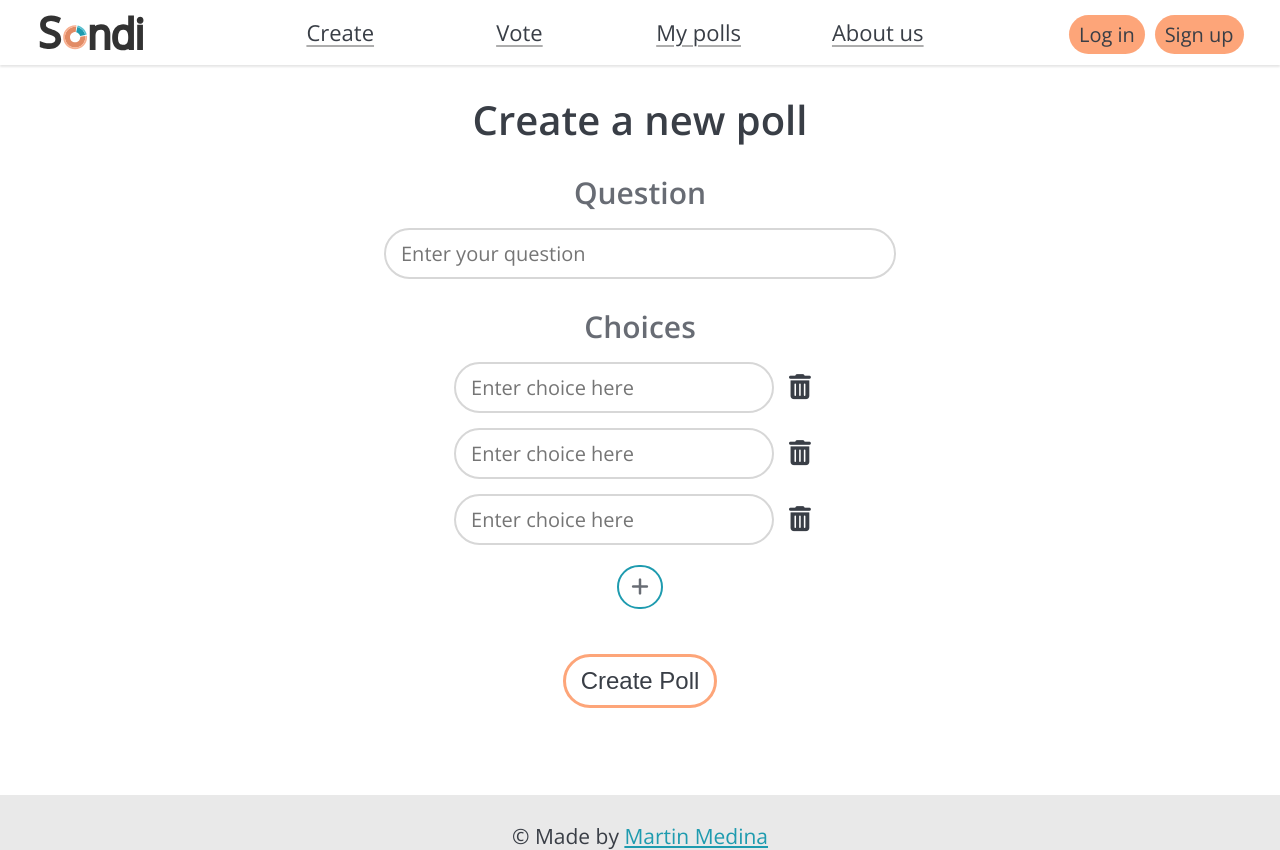
After one commit to medinammartin3/Sondi, a Django app: page /polls/create in a window 1280 px wide. The commit adds this page. Run offline with Django 4.2, Linux system fonts and the light colour scheme; some libraries are stand-ins or nearby versions.

Commit message:
Poll create implementation

```diff
--- /dev/null
+++ b/polls/forms.py
@@ -0,0 +1,38 @@
+from typing import Text
+from django import forms
+from .models import Question, Choice
+
+class QuestionForm(forms.ModelForm):
+    class Meta:
+        model = Question
+        fields = ["question_text"]
+        labels = {"question_text": "Question"}
+        widgets = {
+            'question_text': forms.TextInput(attrs={
+                'placeholder': 'Enter your question'
+            }),
+        }
+
+
+class ChoiceForm(forms.ModelForm):
+    class Meta:
+        model = Choice
+        fields = ["choice_text"]
+        labels = {"choice_text": "Choice"}
+
+
+
+ChoiceFormSet = forms.modelformset_factory(
+    Choice, fields=("choice_text",), extra=3, max_num=100,
+    labels = {"choice_text": "Choice"},
+    error_messages = {
+            'choice_text': {
+                'required': 'Please enter a choice.',
+            },
+        },
+    widgets = {
+        'choice_text': forms.TextInput(attrs={
+            'placeholder': 'Enter choice here'
+        }),
+    }
+)
--- a/polls/models.py
+++ b/polls/models.py
@@ -4,10 +4,10 @@ from django.db import models
 from django.utils import timezone
 from django.contrib import admin
 
-
 class Question(models.Model):
-    question_text = models.CharField(max_length=200)
+    question_text = models.CharField(max_length=200, blank=False)
     pub_date = models.DateTimeField("date published")
+    code = models.IntegerField(default=0)
     def __str__(self):
         return self.question_text
     @admin.display(
@@ -21,7 +21,7 @@ class Question(models.Model):
 
 class Choice(models.Model):
     question = models.ForeignKey(Question, on_delete=models.CASCADE)
-    choice_text = models.CharField(max_length=200)
+    choice_text = models.CharField(max_length=200, blank=False)
     votes = models.IntegerField(default=0)
     def __str__(self):
         return self.choice_text
--- /dev/null
+++ b/polls/static/polls/script.js
@@ -0,0 +1,73 @@
+let choiceForm = document.querySelectorAll(".choice-form");
+let container = document.querySelector("#form-container");
+let addButton = document.querySelector("#add-button");
+let deleteButtons = document.querySelectorAll(".delete-button");
+let totalForms = document.querySelector;("#id_form-TOTAL_FORMS");
+
+let formNum = choiceForm.length - 1;
+
+addButton.addEventListener('click', addForm);
+deleteButtons.forEach(deleteButton =>{
+    deleteButton.addEventListener('click', deleteForm);
+});
+removeLabels();
+
+function addForm(event) {
+    event.preventDefault();
+
+    let newForm = choiceForm[0].cloneNode(true); //Clone the choice form
+    let formRegex = RegExp(`form-(\\d){1}-`,'g'); //Regex to find all instances of the form number
+
+    formNum++; //Increment the form number
+    newForm.innerHTML = newForm.innerHTML.replace(formRegex, `form-${formNum}-`); //Update the new form to have the correct form number
+    container.insertBefore(newForm, addButton); //Insert the new form at the end of the list of forms
+
+    totalForms.value = `${formNum + 1}`; //Increment the number of total forms in the management form
+
+    // Add event listener to new form delete button
+    deleteButtons = document.querySelectorAll(".delete-button");
+    deleteButtons[deleteButtons.length - 1].addEventListener('click', deleteForm)
+
+    updateDeleteButtons();
+    removeLabels();
+}
+
+function deleteForm(event){
+    event.preventDefault();
+
+    let parentDiv = event.target.closest('.choice-form'); // Form we want to remove
+    parentDiv.remove();
+
+    formNum--;
+    totalForms.value = `${formNum + 1}`;
+
+    let forms = document.querySelectorAll(".choice-form");
+    forms.forEach((form, index) => {
+        let input = form.querySelector('input');
+        input.id= `id_form-${index}-choice_text`
+    });
+
+    updateDeleteButtons();
+    removeLabels();
+}
+
+function updateDeleteButtons(){
+    if (formNum <= 1) {
+        let deleteButtons = document.querySelectorAll(".delete-button");
+        deleteButtons.forEach(button => {
+            button.disabled = true;
+        });
+    }else{
+        let deleteButtons = document.querySelectorAll(".delete-button");
+        deleteButtons.forEach(button => {
+            button.disabled = false;
+        });
+    }
+}
+
+function removeLabels(){
+    let labels = document.querySelectorAll("label");
+    labels.forEach(label => {
+        label.remove()
+    });
+}
--- a/polls/static/polls/style.css
+++ b/polls/static/polls/style.css
@@ -1,7 +1,102 @@
-body {
-    background: white url("images/background.png") no-repeat;
+main{
+    text-align: center;
 }
 
-li a {
-    color: green;
+h1{
+    font-size: 40px;
+    margin-bottom: 25px;
 }
+
+h2{
+    font-size: 30px;
+    color: #686c74;
+    margin-bottom: 15px;
+}
+
+p{
+    margin: 0;
+}
+
+#id_question_text{
+    margin-bottom: 2px;
+    width: 40vw;
+}
+
+.choice-form{
+    display: flex;
+    place-content: center;
+    margin-bottom: 15px;
+}
+
+input{
+    color: #393e46;
+    border-radius: 40px;
+    border: solid #d7d7d7 2px;
+    width: 25vw;
+    padding: 10px 15px;
+    font-family: "Open sans", sans-serif;
+    font-size: 20px;
+}
+
+input:focus{
+    outline-color: #979797;
+}
+
+input:placeholder-shown{
+    color: #949494;
+    font-family: "Open sans", sans-serif;
+    font-size: 20px;
+}
+
+.button{
+    padding: 10px 15px;
+    font-size: 18px;
+}
+
+.delete-button{
+    border: none;
+}
+
+.choice-form i{
+    color: #393e46;
+    font-size: 25px;
+}
+
+.choice-form i:hover{
+    color: #949494;
+}
+
+.delete-button:disabled i {
+    color: #d3d3d3;
+}
+
+.delete-button:disabled i:hover {
+    color: #d3d3d3;
+    cursor: not-allowed;
+}
+
+#add-button{
+    border: solid #1e9baf 2px;
+    margin: 5px 0;
+    border-radius: 100px;
+    font-size: 20px;
+    color: #686c74;
+    padding: 10px 12px;
+}
+
+#add-button:hover{
+    border: solid #1e9baf 2px;
+    background-color: #c6f7ff;
+}
+
+#validate{
+    margin-top: 40px;
+    font-size: 24px;
+}
+
+#validate:hover{
+    border: solid #fda579 3px;
+    background-color: #ffd1ba;
+    font-size: 24px;
+    text-decoration: none;
+}
--- /dev/null
+++ b/polls/templates/polls/create.html
@@ -0,0 +1,37 @@
+{% extends "base.html" %}
+
+{% block title %}Create Poll | Sondi{% endblock %}
+
+{% block css %}
+{% load static %}
+{% static 'polls/style.css' %}
+{% endblock %}
+
+{% block extraLinks %}
+{% endblock %}
+
+{% block content %}
+    <h1>Create a new poll</h1>
+    <form id="form-container" method="POST" action="">
+        {% csrf_token %}
+        <h2>Question</h2>
+        {{ question_form.as_p }}
+        <h2>Choices</h2>
+        {{ choice_formset.management_form }}
+        <div id="choice_forms">
+            {% for form in choice_formset %}
+                <div class="choice-form">
+                    {{ form.as_p }}
+                    <button type="button" class="delete-button button"><i class="fa-solid fa-trash-can"></i></button>
+                </div>
+            {% endfor %}
+        </div>
+        <button type="button" id="add-button" class="button"><i class="fa-solid fa-plus"></i></button>
+        <br>
+        <button action="submit" id="validate" class="button">Create Poll</button>
+    </form>
+{% endblock %}
+
+{% block JavaScript %}
+{% static 'polls/script.js' %}
+{% endblock %}
--- a/polls/urls.py
+++ b/polls/urls.py
@@ -7,5 +7,7 @@ urlpatterns = [
     path("", views.IndexView.as_view(), name="index"),
     path("<int:pk>/", views.DetailView.as_view(), name="detail"),
     path("<int:pk>/results/", views.ResultsView.as_view(), name="results"),
-    path("<int:question_id>/vote/", views.vote, name="vote")
+    path("<int:question_id>/vote/", views.vote, name="vote"),
+    path("create", views.CreatePollView.as_view(), name="create"),
+    path("confirmation", views.confirmation, name="confirmation")
 ]
--- a/polls/views.py
+++ b/polls/views.py
@@ -1,11 +1,13 @@
+import random
 from django.http import HttpResponseRedirect
 from django.shortcuts import get_object_or_404, render
 from django.urls import reverse
 from django.views import generic
 from django.utils import timezone
 
+from .forms import QuestionForm, ChoiceFormSet
+
 from .models import Choice, Question
-
 
 class IndexView(generic.ListView):
     template_name = "polls/index.html"
@@ -54,3 +56,36 @@ def vote(request, question_id):
         # with POST data. This prevents data from being posted twice if a
         # user hits the Back button.
         return HttpResponseRedirect(reverse("polls:results", args=(question.id,)))
+
+
+
+class CreatePollView(generic.CreateView):
+    template_name = "polls/create.html"
+
+    def get(self, request, *args, **kargs):
+        question_form = QuestionForm()
+        choice_formset = ChoiceFormSet(queryset=Choice.objects.none())
+        return render(request, "polls/create.html", {"question_form": question_form, "choice_formset": choice_formset})
+
+    def post(self, request, *args, **kargs):
+        question_form = QuestionForm(data=self.request.POST)
+        choice_formset = ChoiceFormSet(data=self.request.POST)
+        if question_form.is_valid() and choice_formset.is_valid():
+            question = question_form.save(commit=False)
+            question.pub_date = timezone.now()
+            #TODO: prevent repeated code
+            question.code = random.randint(11111,99999)
+            question.save()
+            question_id = question.id
+            choices = choice_formset.save(commit=False)
+            for choice in choices:
+                choice.question_id = question_id
+                choice.save()
+            return HttpResponseRedirect(reverse('polls:confirmation'))
+        else:
+            return render(request, "polls/create.html", {"question_form": question_form, "choice_formset": choice_formset})
+
+def confirmation(request):
+    return render(request, "polls/confirmation.html")
+
+#TODO: prevent double vote and doble question creation on back button hit
--- a/static/base.css
+++ b/static/base.css
@@ -133,6 +133,7 @@ main {
     color: #393e46;
     border-radius: 40px;
     border: solid #fda579 3px;
+    background-color: #fffffffc;
 }
 
 .button:hover{
@@ -141,4 +142,5 @@ main {
     text-decoration-thickness: 1.5px;
     text-underline-offset: 3px;
     text-decoration-color: #adadad;
+    cursor: pointer;
 }
--- a/templates/base.html
+++ b/templates/base.html
@@ -8,11 +8,13 @@
     <link rel="stylesheet" href="{% block css %}{% endblock %}">
     <link rel="icon" type="image/x-icon" href="{% static 'images/favicon.ico' %}">
     <link href="https://fonts.googleapis.com/css?family=Open+Sans:400,600,300" rel="stylesheet" type="text/css">
+    <script src="https://kit.fontawesome.com/de7fdc911d.js" crossorigin="anonymous"></script>
+    {% block extraLinks %}{% endblock %}
 </head>
 <body>
     <div id="wrapper">
         <nav>
-            <a href=""><img src="{% static 'images/sondi-logo.svg' %}" alt="Logo" width="120px"></a>
+            <a href="{% url 'home:index' %}"><img src="{% static 'images/sondi-logo.svg' %}" alt="Logo" width="120px"></a>
             <ul>
                 <li><a href="" {% block createSelected %}{% endblock %}>Create</a></li>
                 <li><a href="" {% block voteSelected %}{% endblock %}>Vote</a></li>
@@ -33,5 +35,6 @@
             <p>© Made by <a href="https://medinammartin3.github.io/" target="_blank">Martin Medina</a></p>
         </footer>
     </div>
+    <script type="text/javascript" src="{% block JavaScript %}{% endblock %}"></script>
 </body>
 </html>
```
Also changed, not shown: home/templates/home/index.html (+5 -5 lines), polls/admin.py (+5 -4 lines), db.sqlite3, polls/migrations/0002_question_code.py (added), polls/static/polls/images/background.png (deleted), polls/templates/polls/confirmation.html (added).
